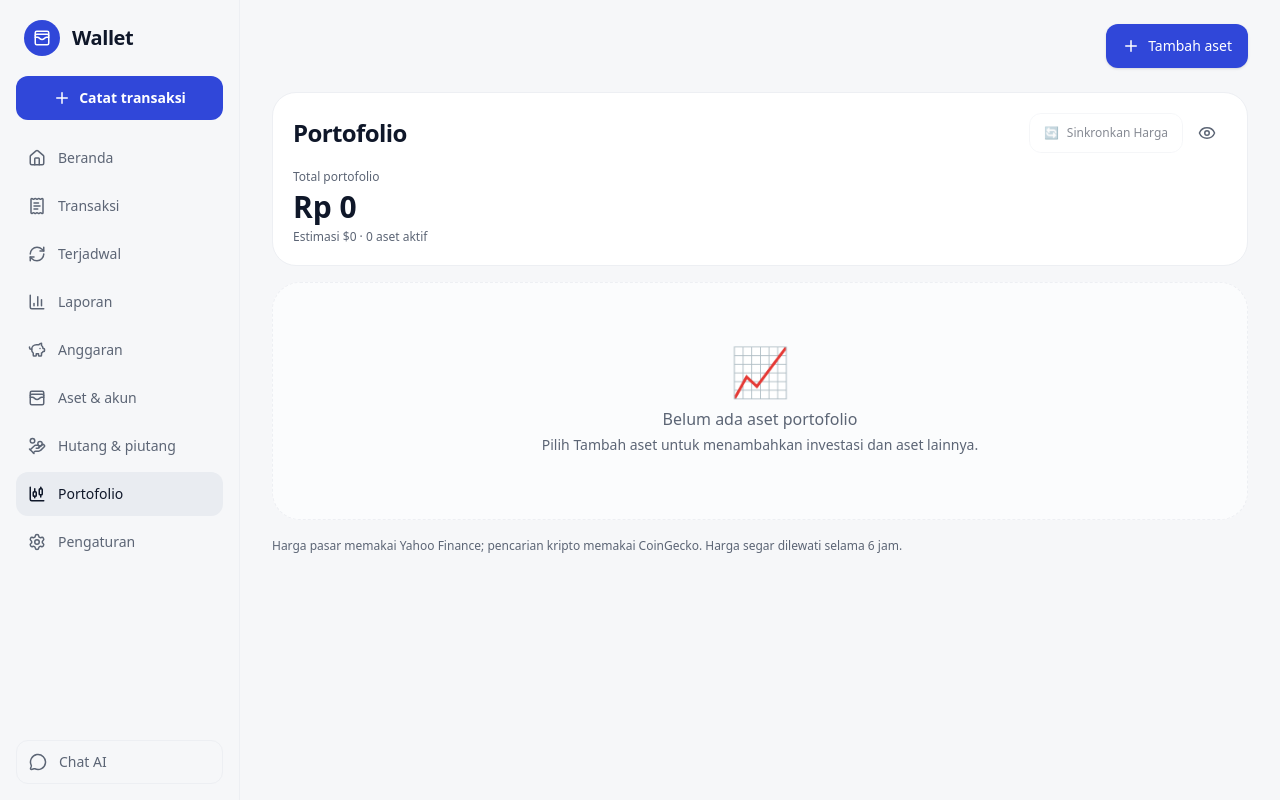
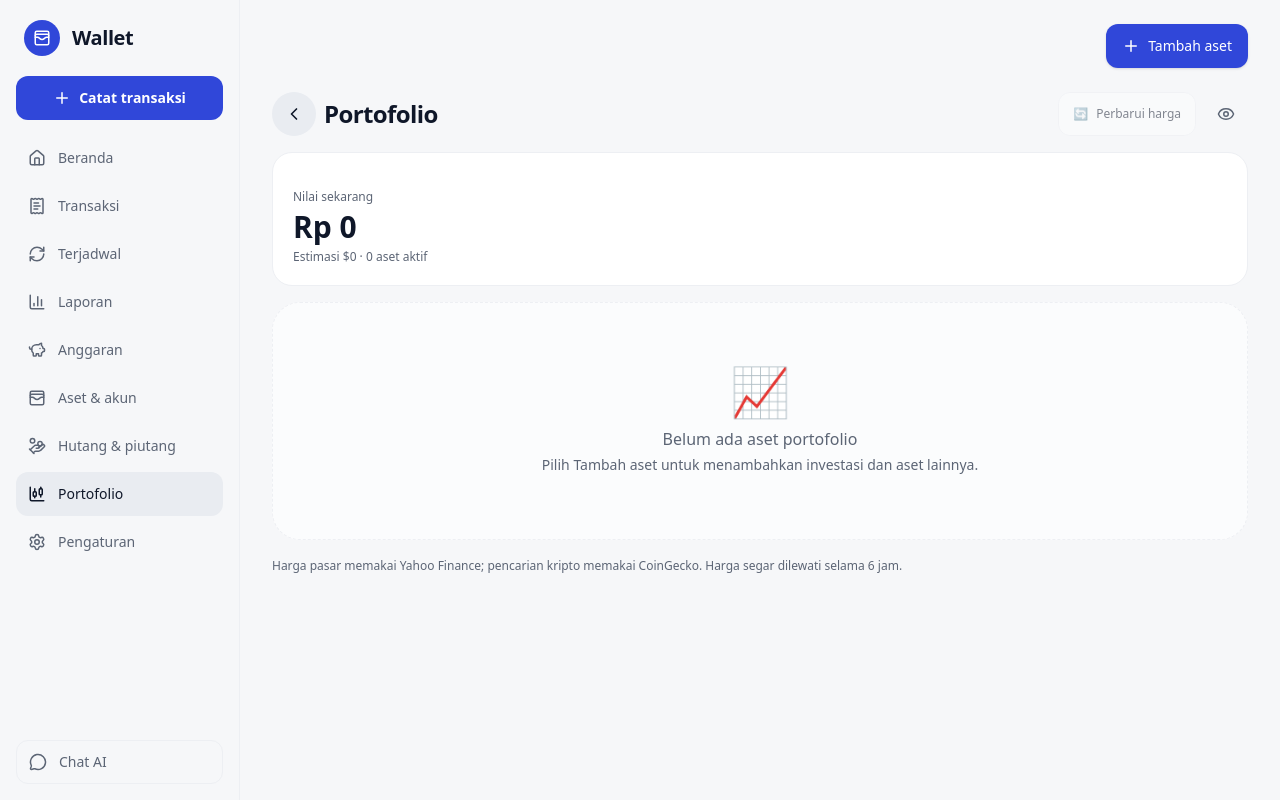
Before and after one commit to katzura1/Wallet-Manager, a React (Vite) app: page /portfolio in a window 1280 px wide. Built offline with nearby package versions, Linux system fonts and the light colour scheme.

Commit message:
feat(portfolio): design A portfolio
Co-Authored-By: Claude Sonnet 5.5 <noreply@anthropic.com>

```diff
--- a/src/pages/Portfolio.tsx
+++ b/src/pages/Portfolio.tsx
@@ -1,6 +1,6 @@
 import { useCallback, useEffect, useRef, useState } from "react";
 import { AreaChart, Area, CartesianGrid, XAxis, YAxis, Tooltip, ResponsiveContainer, Legend } from "recharts";
-import { Button, Input, Modal, Spinner } from "@/components/ui";
+import { Button, Input, Modal, Spinner, PageHeader } from "@/components/ui";
 import { formatCurrency, formatNumberWithSeparator } from "@/lib/utils";
 import { getAssets, addAsset, updateAsset, deleteAsset, savePortfolioSnapshot, getPortfolioHistory, saveSyncLog, getAssetPriceHistory, backfillPortfolioHistoryUsd, FOREIGN_CURRENCIES } from "@/db/assets";
 import { syncAllPrices, searchCoins, anyPriceStale, getUsdIdr, type CoinSearchResult } from "@/services/priceSync";
@@ -38,7 +38,7 @@ function fmtPct(n: number): string {
   return `${n >= 0 ? "+" : ""}${n.toFixed(2)}%`;
 }
 function gainCls(n: number): string {
-  return n >= 0 ? "text-emerald-500" : "text-red-500";
+  return n >= 0 ? "text-success" : "text-danger";
 }
 function fmtAge(iso: string): string {
   const ms = Date.now() - new Date(iso).getTime();
@@ -200,7 +200,7 @@ function AssetForm({ open, onClose, onSaved, existing }: AssetFormProps) {
                 setCoinResults([]);
                 setError("");
               }}
-              className="w-full rounded-xl border border-[hsl(var(--border))] bg-[hsl(var(--background))] px-3 py-2 text-base text-[hsl(var(--foreground))] outline-none focus:ring-2 focus:ring-indigo-500"
+              className="w-full rounded-xl border border-[hsl(var(--border))] bg-[hsl(var(--background))] px-3 py-2 text-base text-[hsl(var(--foreground))] outline-none focus:ring-2 focus:ring-[hsl(var(--ring))]"
             >
               <option value="crypto">₿ Kripto</option>
               <option value="stock_us">🇺🇸 Saham AS</option>
@@ -236,7 +236,7 @@ function AssetForm({ open, onClose, onSaved, existing }: AssetFormProps) {
                 value={coinSearch}
                 onChange={(e) => { setCoinSearch(e.target.value); setShowResults(true); }}
                 onFocus={() => setShowResults(true)}
-                className="w-full rounded-xl border border-[hsl(var(--border))] bg-[hsl(var(--background))] px-3 py-2 text-base text-[hsl(var(--foreground))] outline-none focus:ring-2 focus:ring-indigo-500"
+                className="w-full rounded-xl border border-[hsl(var(--border))] bg-[hsl(var(--background))] px-3 py-2 text-base text-[hsl(var(--foreground))] outline-none focus:ring-2 focus:ring-[hsl(var(--ring))]"
               />
               {searching && (
                 <span className="absolute right-3 top-2.5 text-xs text-[hsl(var(--muted-foreground))] animate-pulse">Cari…</span>
@@ -403,7 +403,7 @@ function AssetForm({ open, onClose, onSaved, existing }: AssetFormProps) {
                   if (curr) setName(curr.name);
                   setError("");
                 }}
-                className="w-full rounded-xl border border-[hsl(var(--border))] bg-[hsl(var(--background))] px-3 py-2 text-base text-[hsl(var(--foreground))] outline-none focus:ring-2 focus:ring-indigo-500"
+                className="w-full rounded-xl border border-[hsl(var(--border))] bg-[hsl(var(--background))] px-3 py-2 text-base text-[hsl(var(--foreground))] outline-none focus:ring-2 focus:ring-[hsl(var(--ring))]"
               >
                 <option value="">-- Pilih Mata Uang --</option>
                 {FOREIGN_CURRENCIES.map((curr) => (
@@ -558,13 +558,13 @@ function AssetEntry({ asset, price, hidden, desktop, onEdit, onDelete, onHistory
     <div className="min-w-0 break-words">
       <p className="font-semibold text-[hsl(var(--foreground))]">{asset.symbol}</p>
       <p className="text-xs text-[hsl(var(--muted-foreground))]">{asset.name}</p>
-      <p className="mt-1 text-[11px] text-[hsl(var(--muted-foreground))]">{ASSET_TYPE_LABELS[asset.type]}</p>
+      {!desktop && <p className="mt-1 text-[11px] text-[hsl(var(--muted-foreground))]">{ASSET_TYPE_LABELS[asset.type]}</p>}
     </div>
   );
   const priceDetail = (
     <>
       <span>{money(currentPrice)}</span>
-      <p className={`mt-1 text-[11px] font-normal ${currentPrice === null ? "text-amber-600 dark:text-amber-400" : "text-[hsl(var(--muted-foreground))]"}`}>{status}</p>
+      <p className={`mt-1 text-[11px] font-normal ${currentPrice === null ? "text-warning" : "text-[hsl(var(--muted-foreground))]"}`}>{status}</p>
     </>
   );
   const gainDetail = (
@@ -575,14 +575,14 @@ function AssetEntry({ asset, price, hidden, desktop, onEdit, onDelete, onHistory
   );
   const change = price?.changePercent24h;
   const changeDetail = <span className={hidden || change === undefined ? "text-[hsl(var(--muted-foreground))]" : gainCls(change)}>{hidden ? "•••" : change === undefined ? "—" : fmtPct(change)}</span>;
-  const actionClass = "flex h-10 w-10 shrink-0 items-center justify-center rounded-xl text-[hsl(var(--muted-foreground))] hover:bg-[hsl(var(--surface-2))] focus-visible:outline-none focus-visible:ring-2 focus-visible:ring-[hsl(var(--primary))]";
+  const actionClass = "flex h-11 w-11 shrink-0 items-center justify-center rounded-xl text-[hsl(var(--muted-foreground))] hover:bg-[hsl(var(--surface-2))] focus-visible:outline-none focus-visible:ring-2 focus-visible:ring-[hsl(var(--primary))]";
   const actions = (
     <div className="flex items-center justify-end gap-0.5">
       {asset.type !== "mutual_fund" && asset.type !== "deposito" && (
         <button type="button" onClick={onHistory} aria-label={`Riwayat harga ${asset.symbol}`} title="Riwayat harga" className={actionClass}><Clock size={16} /></button>
       )}
       <button type="button" onClick={onEdit} aria-label={`Edit ${asset.symbol}`} title="Edit aset" className={actionClass}><Pencil size={16} /></button>
-      <button type="button" onClick={onDelete} aria-label={`Hapus ${asset.symbol}`} title="Hapus aset" className={`${actionClass} hover:text-red-500`}><Trash2 size={16} /></button>
+      <button type="button" onClick={onDelete} aria-label={`Hapus ${asset.symbol}`} title="Hapus aset" className={`${actionClass} hover:text-danger`}><Trash2 size={16} /></button>
     </div>
   );
 
@@ -590,6 +590,7 @@ function AssetEntry({ asset, price, hidden, desktop, onEdit, onDelete, onHistory
     return (
       <tr className="hover:bg-[hsl(var(--surface-2))]/50">
         <th scope="row" className="w-48 min-w-40 px-3 py-3 text-left font-normal">{identity}</th>
+        <td className="px-3 py-3 text-left whitespace-nowrap text-[hsl(var(--muted-foreground))]">{ASSET_TYPE_LABELS[asset.type]}</td>
         <td className="px-3 py-3 text-right tabular-nums whitespace-nowrap">{quantity}</td>
         <td className="px-3 py-3 text-right tabular-nums whitespace-nowrap">{priceDetail}</td>
         <td className="px-3 py-3 text-right tabular-nums whitespace-nowrap">{money(costBasis)}</td>
@@ -603,17 +604,22 @@ function AssetEntry({ asset, price, hidden, desktop, onEdit, onDelete, onHistory
 
   return (
     <article className="rounded-2xl border border-[hsl(var(--border))] bg-[hsl(var(--card))] p-3">
-      <div className="flex items-start justify-between gap-2">
-        {identity}
-        {actions}
+      <div className="flex items-center gap-3">
+        <span aria-hidden="true" className="flex h-10 w-10 shrink-0 items-center justify-center rounded-xl bg-[hsl(var(--surface-2))] text-[11px] font-semibold">{asset.symbol.slice(0, 4)}</span>
+        <div className="min-w-0 flex-1 break-words">
+          <p className="text-sm font-semibold text-[hsl(var(--foreground))]">{asset.symbol} <span className="text-xs font-normal text-[hsl(var(--muted-foreground))]">{asset.name}</span></p>
+          <p className="text-xs tabular-nums text-[hsl(var(--muted-foreground))]">{quantity} · {ASSET_TYPE_LABELS[asset.type]}</p>
+        </div>
+        <div className="shrink-0 text-right">
+          <p className="text-sm font-semibold tabular-nums">{money(currentValue)}</p>
+          <p className="text-xs tabular-nums">24 jam {changeDetail}</p>
+        </div>
       </div>
       <dl className="mt-3 grid grid-cols-2 gap-x-3 gap-y-3 border-t border-[hsl(var(--border))] pt-3 text-xs [&_dd]:mt-1 [&_dd]:break-words [&_dd]:font-semibold [&_dd]:tabular-nums [&_dt]:text-[hsl(var(--muted-foreground))]">
-        <div><dt>Nilai sekarang</dt><dd className="text-sm">{money(currentValue)}</dd></div>
         <div><dt>Untung/rugi</dt><dd className="text-sm">{gainDetail}</dd></div>
-        <div><dt>Jumlah</dt><dd>{quantity}</dd></div>
         <div><dt>Harga/unit</dt><dd>{priceDetail}</dd></div>
         <div><dt>Modal</dt><dd>{money(costBasis)}</dd></div>
-        <div><dt>24 jam</dt><dd>{changeDetail}</dd></div>
+        <div className="flex items-end justify-end">{actions}</div>
       </dl>
     </article>
   );
@@ -783,7 +789,7 @@ function PriceHistoryModal({ asset, hidden, onClose }: PriceHistoryModalProps) {
                   </td>
                   <td className="text-right py-2">
                     {r.changePct !== null ? (
-                      <span className={hidden ? "text-[hsl(var(--muted-foreground))] font-semibold" : r.changePct >= 0 ? "text-emerald-500 font-semibold" : "text-red-500 font-semibold"}>
+                      <span className={hidden ? "text-[hsl(var(--muted-foreground))] font-semibold" : r.changePct >= 0 ? "text-success font-semibold" : "text-red-500 font-semibold"}>
                         {hidden ? "•••" : `${r.changePct >= 0 ? "▲" : "▼"} ${Math.abs(r.changePct).toFixed(2)}%`}
                       </span>
                     ) : (
@@ -1024,6 +1030,9 @@ export default function Portfolio() {
       return { name: meta.label, value, color: meta.color };
     });
 
+  const syncTimes = Object.values(prices).map((p) => p.lastSynced).filter((t): t is string => !!t).sort();
+  const lastSynced = syncTimes.length ? syncTimes[syncTimes.length - 1] : null;
+
   const filterOptions: Array<{ value: Filter; label: string }> = [
     { value: "all", label: "Semua" },
     { value: "crypto", label: "Kripto" },
@@ -1037,23 +1046,28 @@ export default function Portfolio() {
 
   return (
     <div className="space-y-4 px-4 pt-5 pb-4 lg:px-0 lg:pt-6">
-      <section aria-label="Ringkasan dan performa portofolio" className="rounded-3xl border border-[hsl(var(--border))] bg-[hsl(var(--card))] p-4 sm:p-5">
-        <div className="flex flex-wrap items-center justify-between gap-2">
-          <h1 className="text-2xl font-bold tracking-tight">Portofolio</h1>
-          <div className="flex items-center gap-1">
-            <Button size="sm" variant="outline" onClick={() => handleSync()} disabled={syncing || !assets.some((asset) => asset.type !== "mutual_fund")} className="min-h-10 gap-2">
+      <PageHeader
+        title="Portofolio"
+        back="/accounts"
+        actions={
+          <>
+            <Button size="sm" variant="outline" onClick={() => handleSync()} disabled={syncing || !assets.some((asset) => asset.type !== "mutual_fund")} className="min-h-11 gap-2">
               <span className={syncing ? "animate-spin" : ""} aria-hidden="true">🔄</span>
-              {syncing ? "Menyinkronkan…" : "Sinkronkan Harga"}
+              {syncing ? "Memperbarui…" : "Perbarui harga"}
             </Button>
-            <button type="button" onClick={togglePortfolioHidden} aria-label={portfolioHidden ? "Tampilkan nilai portofolio" : "Sembunyikan nilai portofolio"} aria-pressed={portfolioHidden} className="flex h-10 w-10 items-center justify-center rounded-xl text-[hsl(var(--muted-foreground))] hover:bg-[hsl(var(--surface-2))] focus-visible:outline-none focus-visible:ring-2 focus-visible:ring-[hsl(var(--primary))]">
+            <button type="button" onClick={togglePortfolioHidden} aria-label={portfolioHidden ? "Tampilkan nilai portofolio" : "Sembunyikan nilai portofolio"} aria-pressed={portfolioHidden} className="flex h-11 w-11 items-center justify-center rounded-xl text-[hsl(var(--muted-foreground))] hover:bg-[hsl(var(--surface-2))] focus-visible:outline-none focus-visible:ring-2 focus-visible:ring-[hsl(var(--primary))]">
               {portfolioHidden ? <EyeOff size={18} /> : <Eye size={18} />}
             </button>
-          </div>
-        </div>
+          </>
+        }
+      />
+      {lastSynced && <p className="-mt-2 px-1 text-xs text-[hsl(var(--muted-foreground))]">Harga terakhir diperbarui {fmtAge(lastSynced)} lalu</p>}
+
+      <section aria-label="Ringkasan dan performa portofolio" className="rounded-[20px] border border-[hsl(var(--border))] bg-[hsl(var(--card))] p-4 sm:p-5">
         <dl className="mt-4 grid grid-cols-2 gap-4 lg:grid-cols-[1.5fr_1fr_1fr] [&_dd]:break-words [&_dd]:tabular-nums">
           <div className="col-span-2 lg:col-span-1">
-            <dt className="text-xs text-[hsl(var(--muted-foreground))]">Total portofolio</dt>
-            <dd className="mt-1 text-2xl font-bold sm:text-3xl">{portfolioHidden ? "••••••" : formatCurrency(totalValue, PORTFOLIO_CURRENCY)}</dd>
+            <dt className="text-xs text-[hsl(var(--muted-foreground))]">Nilai sekarang</dt>
+            <dd className="mt-1 text-2xl font-semibold sm:text-3xl">{portfolioHidden ? "••••••" : formatCurrency(totalValue, PORTFOLIO_CURRENCY)}</dd>
             <dd className="mt-1 text-xs text-[hsl(var(--muted-foreground))]">{portfolioHidden ? "••••••" : `Estimasi $${(totalValue / (usdIdrRate || 16200)).toLocaleString("en-US", { maximumFractionDigits: 0 })}`} · {assets.length} aset aktif</dd>
           </div>
           {assets.length > 0 && (
@@ -1070,7 +1084,22 @@ export default function Portfolio() {
             </>
           )}
         </dl>
-        {metrics.hasMissingPrices && <p className="mt-3 text-xs text-amber-600 dark:text-amber-400">Nilai sebagian · {metrics.unpricedAssetCount} aset belum ada harga. Lengkapi harga semua aset untuk menghitung performa keseluruhan.</p>}
+        {metrics.hasMissingPrices && <p className="mt-3 text-xs text-warning">Nilai sebagian · {metrics.unpricedAssetCount} aset belum ada harga. Lengkapi harga semua aset untuk menghitung performa keseluruhan.</p>}
+        {pieData.length > 0 && totalValue > 0 && (
+          <div className="mt-4 space-y-2">
+            <div role="img" aria-label="Alokasi aset berdasarkan jenis" className="flex h-2 w-full overflow-hidden rounded-full bg-[hsl(var(--surface-3))]">
+              {pieData.map((d) => <span key={d.name} style={{ width: `${(d.value / totalValue) * 100}%`, background: d.color }} />)}
+            </div>
+            <ul className="flex flex-wrap gap-x-4 gap-y-1 text-xs text-[hsl(var(--muted-foreground))]">
+              {pieData.map((d) => (
+                <li key={d.name} className="flex items-center gap-1.5">
+                  <span aria-hidden="true" className="h-2 w-2 rounded-full" style={{ background: d.color }} />
+                  {d.name} <span className="tabular-nums">{portfolioHidden ? "•••" : `${((d.value / totalValue) * 100).toFixed(0)}%`}</span>
+                </li>
+              ))}
+            </ul>
+          </div>
+        )}
         {performanceAssets.length > 0 && (
           <div className="mt-4 grid grid-cols-1 gap-3 border-t border-[hsl(var(--border))] pt-3 sm:grid-cols-2">
             {[{ label: "Terbaik", item: performanceAssets[0] }, { label: "Terburuk", item: performanceAssets[performanceAssets.length - 1] }].map(({ label, item }) => (
@@ -1107,7 +1136,7 @@ export default function Portfolio() {
             </button>
             <div role="group" aria-label="Filter jenis aset" className="flex gap-1.5 overflow-x-auto pb-1">
               {filterOptions.map((option) => (
-                <button key={option.value} type="button" aria-pressed={filter === option.value} onClick={() => setFilter(option.value)} className={`min-h-10 shrink-0 rounded-xl px-3 text-xs font-medium focus-visible:outline-none focus-visible:ring-2 focus-visible:ring-inset focus-visible:ring-[hsl(var(--primary))] ${filter === option.value ? "bg-[hsl(var(--primary))] text-[hsl(var(--primary-foreground))]" : "text-[hsl(var(--muted-foreground))] hover:bg-[hsl(var(--surface-2))]"}`}>
+                <button key={option.value} type="button" aria-pressed={filter === option.value} onClick={() => setFilter(option.value)} className={`min-h-11 shrink-0 rounded-full border px-4 text-xs font-medium focus-visible:outline-none focus-visible:ring-2 focus-visible:ring-[hsl(var(--primary))] ${filter === option.value ? "border-transparent bg-[hsl(var(--primary))] text-[hsl(var(--primary-foreground))]" : "border-[hsl(var(--border))] text-[hsl(var(--muted-foreground))] hover:bg-[hsl(var(--surface-2))]"}`}>
                   {option.label}
                 </button>
               ))}
@@ -1121,7 +1150,7 @@ export default function Portfolio() {
                         <caption className="sr-only">Daftar aset portofolio</caption>
                         <thead className="border-b border-[hsl(var(--border))] text-[hsl(var(--muted-foreground))]">
                           <tr>
-                            {["Aset", "Jumlah", "Harga/unit", "Modal", "Nilai sekarang", "Untung/rugi", "24 jam", "Aksi"].map((label, index) => <th key={label} scope="col" className={`px-3 py-2 font-medium whitespace-nowrap ${index === 0 ? "text-left" : "text-right"}`}>{label}</th>)}
+                            {["Aset", "Jenis", "Jumlah", "Harga/unit", "Modal", "Nilai sekarang", "Untung/rugi", "24 jam", "Aksi"].map((label, index) => <th key={label} scope="col" className={`px-3 py-2 font-medium whitespace-nowrap ${index <= 1 ? "text-left" : "text-right"}`}>{label}</th>)}
                           </tr>
                         </thead>
                         <tbody className="divide-y divide-[hsl(var(--border))]">
```
